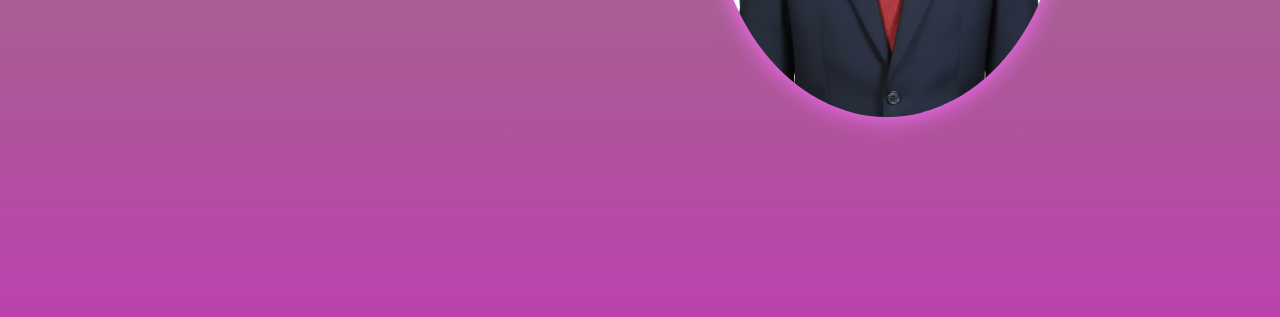
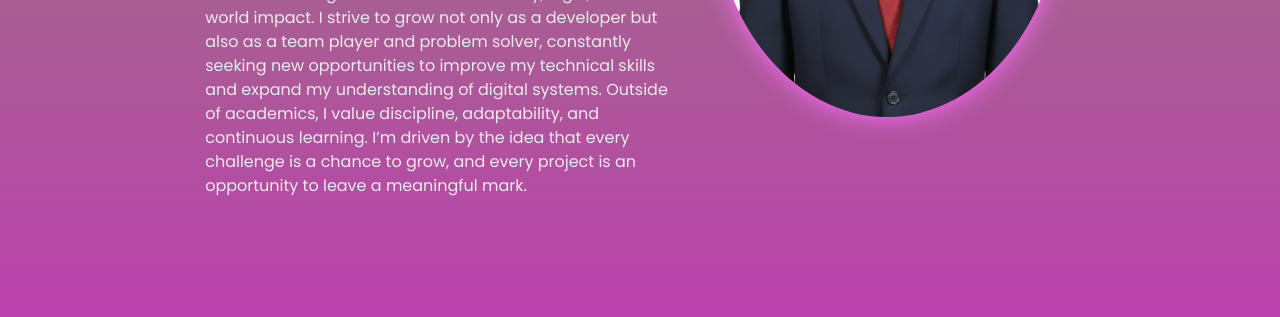
Before and after one commit to mjunxx/DOS, a plain HTML site: page index.html in a window 1280 px wide. Shown: the part 523-840 px from the top of the page. Drawn offline with Linux system fonts and the light colour scheme; a script that the page names is missing.

Commit message:
Update index.html

```diff
--- a/index.html
+++ b/index.html
@@ -32,9 +32,8 @@
     <div class="home-content">
       <h1>Hi, I'm <span>Edmar Almuete</span></h1>
       <h3 class="typing-text"> <span></span></h3>
-      <p>1st year, BSIT student, currently studying at the University of the Cordilleras. Passionate about web design, coding, and technology innovation.</p>
-
-    </div>
+     <p>Hello! I'm <strong>Edmar Almuete</strong>, an aspiring Information Technology professional who loves exploring the ever changing world of technology. I’m currently pursuing my IT studies with a strong focus on <strong>Enterprise Resource Planning (ERP)</strong>, a field that connects technology and business processes to help organizations run efficiently. My passion for IT started with a curiosity about how systems and software work behind the scenes, which grew into a deep desire to learn, build, and innovate. I enjoy solving problems, creating organized solutions, and using technology to make people’s lives easier and more productive. I believe that technology is more than just code. It’s a bridge that connects creativity, logic, and real-world impact. I strive to grow not only as a developer but also as a team player and problem solver, constantly seeking new opportunities to improve my technical skills and expand my understanding of digital systems. Outside of academics, I value discipline, adaptability, and continuous learning. I’m driven by the idea that every challenge is a chance to grow, and every project is an opportunity to leave a meaningful mark.</p>
+      </div>
   </section>
 
   <script src="js.js"></script>
```
